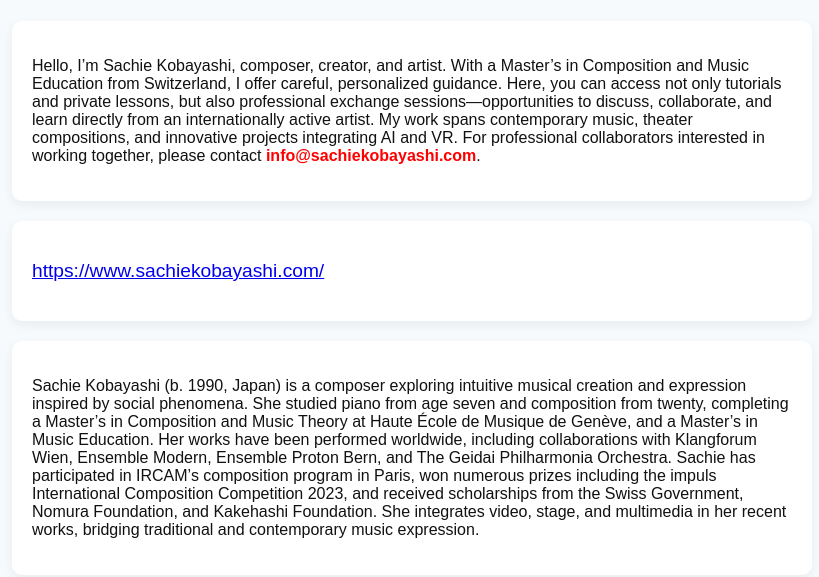
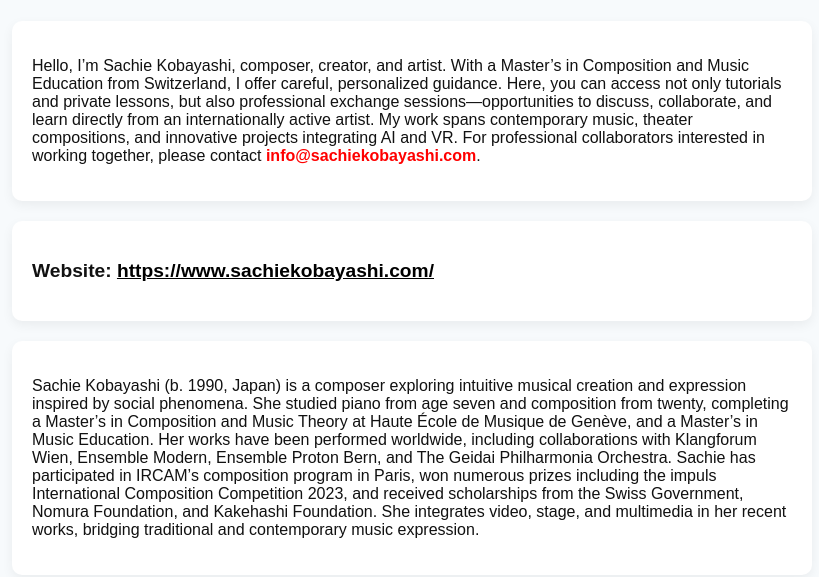
Before and after one commit to kbys88/kbys88.github.io, a Jekyll site: the page built from lesson_fr.md, in a window 1280 px wide and 900 px high, scrolled down 1139 px, cut to the strip 0-591 px from the top of the window. Shown: the top 577 px of the strip, without its empty margins (228-1047 px from the left). Built offline with Jekyll 4.4.1, drawn with Linux system fonts in a browser that asks for light colours.

Commit message:
Update lesson_fr.md

```diff
--- a/lesson_fr.md
+++ b/lesson_fr.md
@@ -72,14 +72,17 @@ Pour les professionnels souhaitant collaborer, veuillez contacter <span class='h
 
 <!-- Website Section -->
 <div class="card greeting">
-  <p style="font-size:1.2rem;">
+  <p style="font-size:1.2rem; font-weight:bold;">
+    <span data-en="Website: " data-fr="Site web: "></span>
     <a href="https://www.sachiekobayashi.com/" target="_blank" rel="noopener noreferrer"
+       style="color:black; text-decoration:underline;"
        data-en="https://www.sachiekobayashi.com/"
        data-fr="https://www.sachiekobayashi.com/">
       https://www.sachiekobayashi.com/
     </a>
   </p>
 </div>
+
 
 
   <!-- Bio Section -->
```
